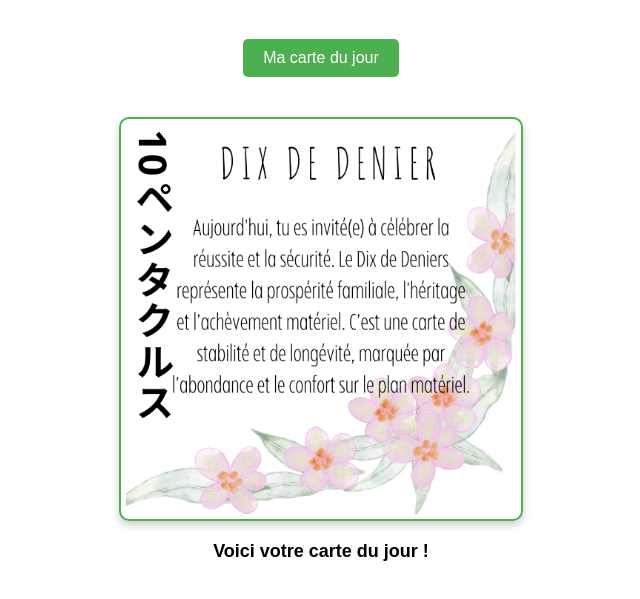
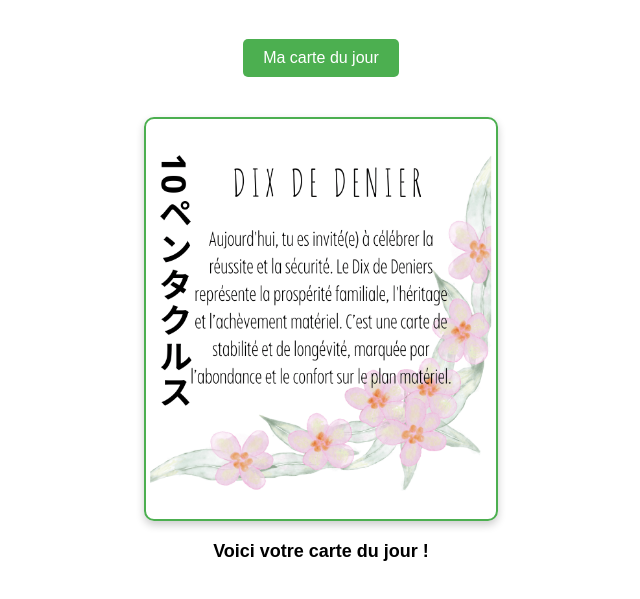
Before and after one commit to sofy2831/tirage-quotidien, a plain HTML site: page index.html in a window 1280 px wide. Both pictures are taken after a click on the button "Ma carte du jour". Shown: the part 89-688 px from the top of the page, without its empty margins (319-959 px from the left). Drawn offline with Linux system fonts and the light colour scheme.

Commit message:
Update index.html

```diff
--- a/index.html
+++ b/index.html
@@ -24,7 +24,7 @@
             background-color: #45a049;
         }
         #carteDuJour {
-            width: 400px; /* Largeur de la carte */
+            width: 350px; /* Largeur de la carte */
             height: 400px; /* Hauteur de la carte */
             background-size: contain; /* Afficher l'image entière */
             background-repeat: no-repeat; /* Pas de répétition de l'image */
```
